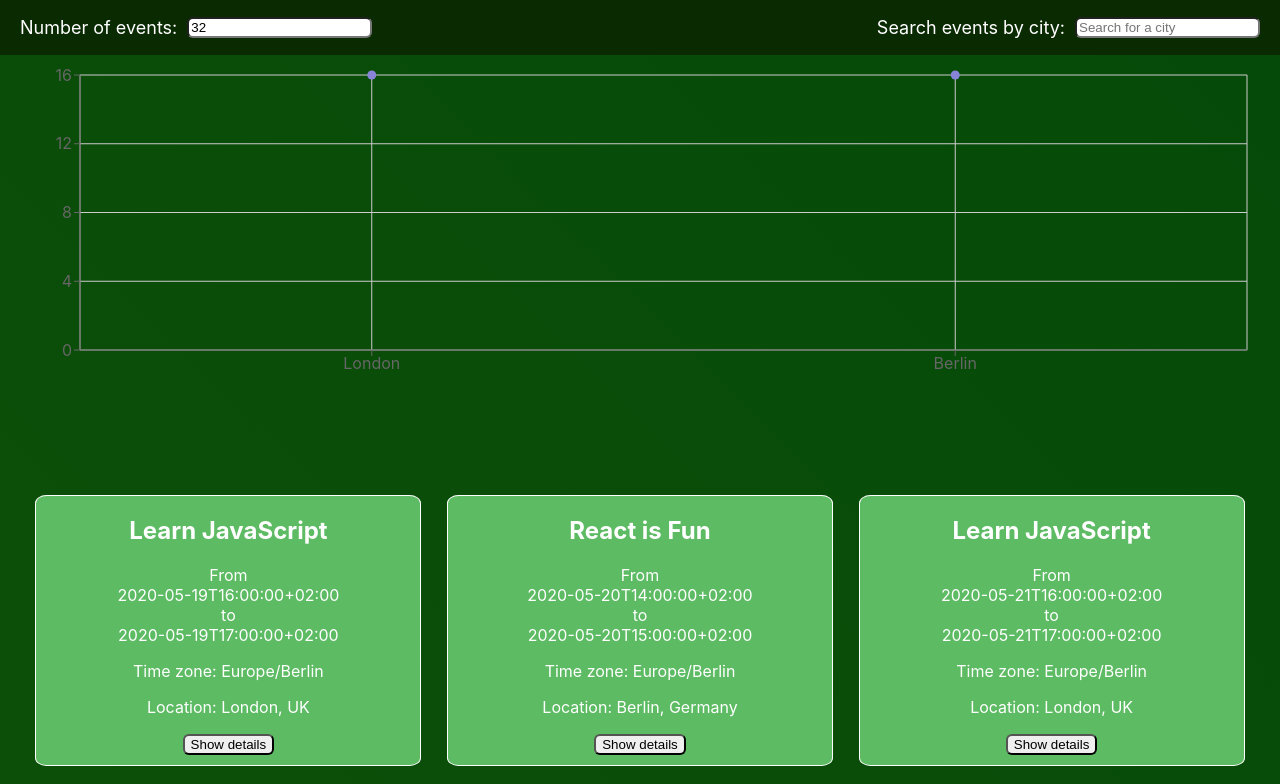
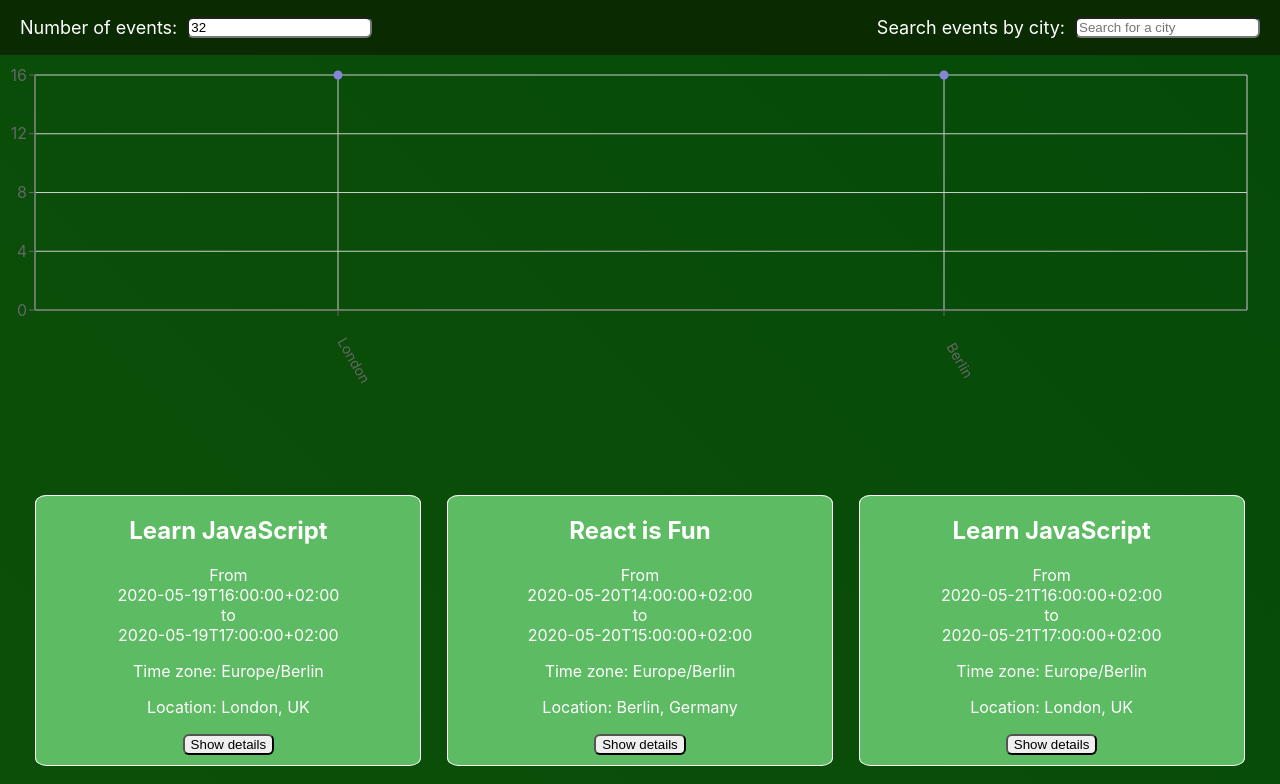
Before and after one commit to Darkpfeffer/meet-app, a React (Create React App) app: page / in a window 1280 px wide. Shown: the top 784 px of the page. Built offline with nearby package versions, Linux system fonts and the light colour scheme; what atatus-spa would draw is missing.

Commit message:
Adjusted scatterplot to fit better to screen

```diff
--- a/src/components/CityEventsChart/CityEventsChart.js
+++ b/src/components/CityEventsChart/CityEventsChart.js
@@ -20,7 +20,7 @@
     const getData = () => {
         const data = allLocations.map((location) => {
             const count = events.filter((event) => event.location === location).length
-            const city = location.split(', ')[0]
+            const city = location.split(/, | - /)[0]
             return { city, count };
         })
         return data;
@@ -32,12 +32,14 @@
             margin={{
               top: 75,
               right: 20,
-              bottom: 20,
-              left: 20,
+              bottom: 60,
+              left: -25,
             }}
           >
             <CartesianGrid/>
-            <XAxis type="category" dataKey="city" name="City" />
+            <XAxis type="category" dataKey="city" name="City"
+                angle={60} interval={0} tick={{ dx: 20, dy: 40, fontSize: 14 }}
+            />
             <YAxis type="number" dataKey="count" name="Number of Events" allowDecimals={false} />
             <Tooltip cursor={{ strokeDasharray: '3 3' }} />
             <Scatter name="A school" data={data} fill="#8884d8" />
```
